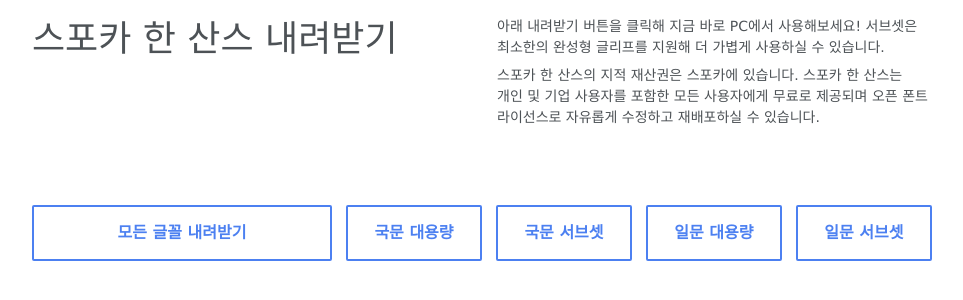
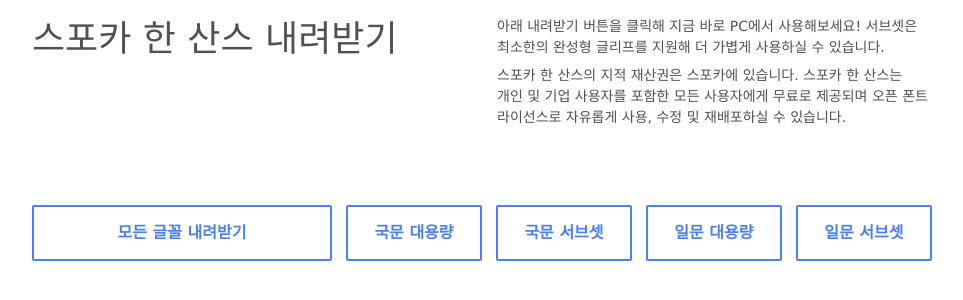
Before and after one commit to spoqa/spoqa-han-sans, a Jekyll site: the page built from index.html, in a window 1280 px wide and 900 px high, scrolled down 4549 px. Shown: the part 193-493 px from the top of the window, without its empty margins (158-1121 px from the left). Built offline with Jekyll 4.4.1, drawn with Linux system fonts in a browser that asks for light colours; nearby versions of some CDN libraries; some web fonts are replaced.

Commit message:
텍스트 수정

```diff
--- a/index.html
+++ b/index.html
@@ -295,7 +295,7 @@
           <p>
             스포카 한 산스의 지적 재산권은 스포카에 있습니다.
             스포카 한 산스는 개인 및 기업 사용자를 포함한 모든 사용자에게 무료로 제공되며
-            오픈 폰트 라이선스로 자유롭게 수정하고 재배포하실 수 있습니다.
+            오픈 폰트 라이선스로 자유롭게 사용, 수정 및 재배포하실 수 있습니다.
           </p>
         </div>
       </div>
```
